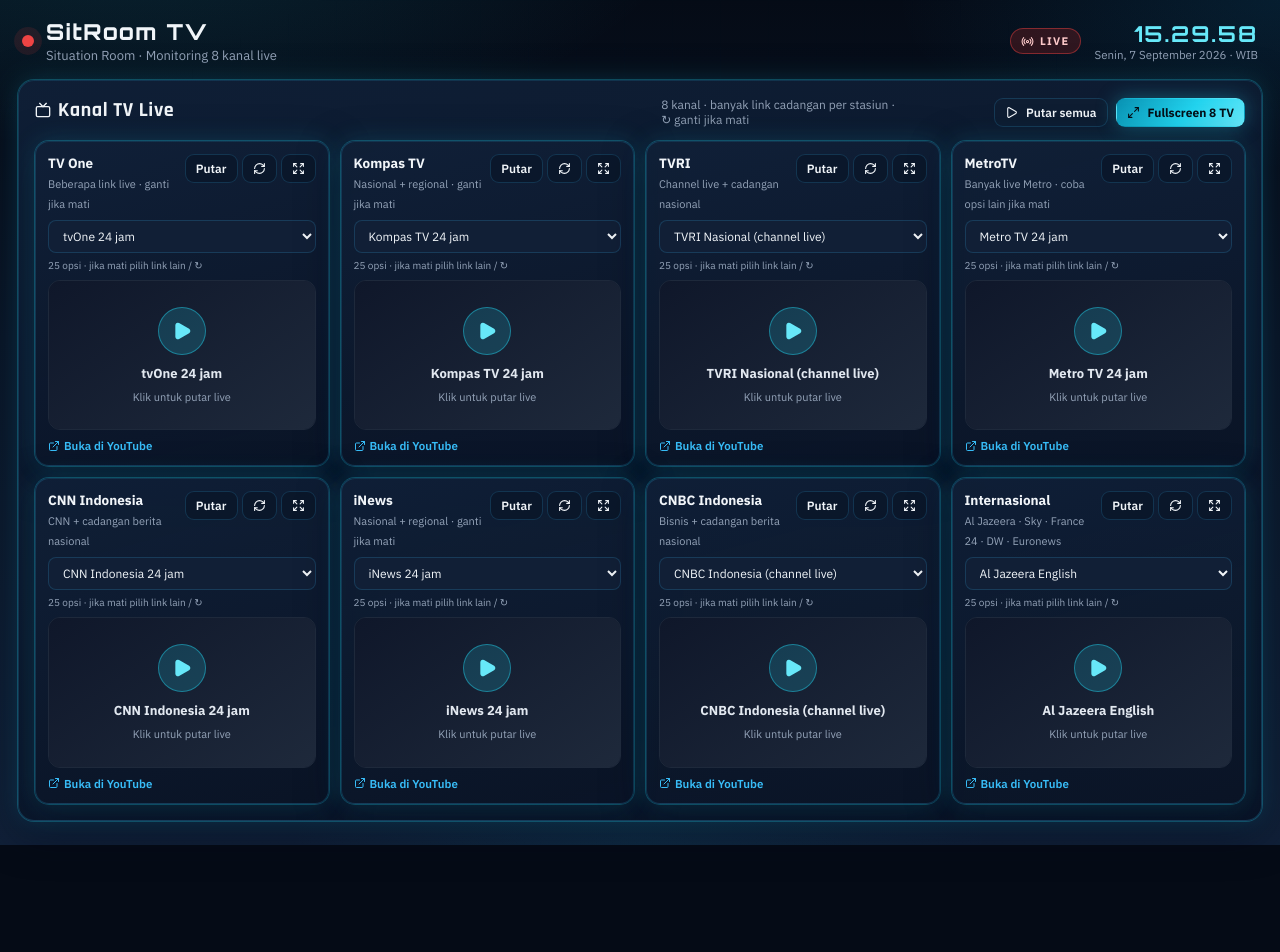
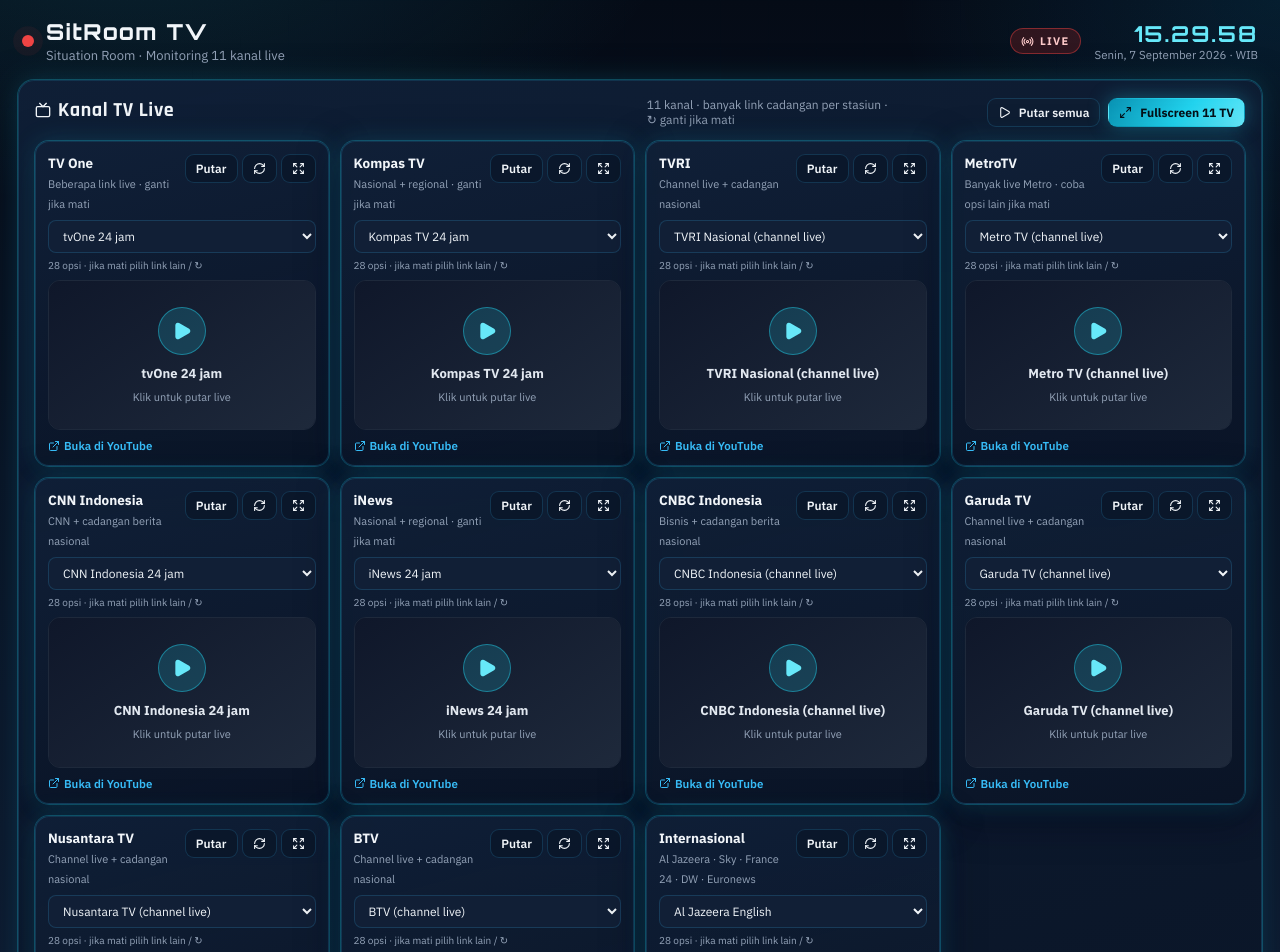
Before and after one commit to abah/SitRoomTV, a React (Vite) app: page / in a window 1280 px wide. Shown: the top 952 px of the page. Before the commit the page ends 845 px from the top, so only its background shows below. Built offline with nearby package versions, Linux system fonts and the light colour scheme.

Commit message:
Add Garuda TV, Nusantara TV, and BTV channels
Expand the monitoring wall to 11 slots with official YouTube
channel-live embeds and update grid/wall layout plus UI copy.

Co-authored-by: AbahRaditya <abah@users.noreply.github.com>

```diff
--- a/index.html
+++ b/index.html
@@ -9,7 +9,7 @@
     <title>SitRoom TV — Monitoring Live</title>
     <meta
       name="description"
-      content="Wall monitoring 8 kanal TV live untuk Situation Room."
+      content="Wall monitoring 11 kanal TV live untuk Situation Room."
     />
     <meta name="theme-color" content="#050b16" />
     <meta name="apple-mobile-web-app-capable" content="yes" />
--- a/package.json
+++ b/package.json
@@ -3,7 +3,7 @@
   "private": true,
   "version": "1.0.0",
   "type": "module",
-  "description": "SitRoom TV — wall monitoring 8 kanal TV live",
+  "description": "SitRoom TV — wall monitoring 11 kanal TV live",
   "scripts": {
     "dev": "vite",
     "build": "tsc -b && vite build",
--- a/src/TvLiveWall.tsx
+++ b/src/TvLiveWall.tsx
@@ -36,7 +36,7 @@ function isFsActive(el: Element | null): boolean {
 
 export default function TvLiveWall({
   title = "Kanal TV Live",
-  subtitle = "8 kanal live · mute · fullscreen wall untuk monitoring",
+  subtitle = "11 kanal live · mute · fullscreen wall untuk monitoring",
   headerActions,
   className = "",
 }: {
@@ -294,14 +294,14 @@ export default function TvLiveWall({
               type="button"
               className="btn small primary"
               onClick={openWall}
-              title="Fullscreen 8 TV"
+              title="Fullscreen 11 TV"
             >
-              <Maximize2 size={13} /> Fullscreen 8 TV
+              <Maximize2 size={13} /> Fullscreen 11 TV
             </button>
           </div>
         </div>
 
-        <div className="sr-tv-grid sr-tv-grid-8">
+        <div className="sr-tv-grid sr-tv-grid-11">
           {TV_CATEGORIES.map((cat) => renderPlayer(cat.id, "grid"))}
         </div>
       </div>
@@ -311,7 +311,7 @@ export default function TvLiveWall({
           <div className="sr-tv-wall" ref={wallFsRef}>
             <header className="sr-tv-wall-bar">
               <div>
-                <b>Monitoring TV — 8 kanal</b>
+                <b>Monitoring TV — 11 kanal</b>
                 <small>
                   {wallFs
                     ? "Mode layar penuh browser · Esc untuk keluar"
@@ -386,7 +386,7 @@ export default function TvLiveWall({
                     openWall();
                   }}
                 >
-                  <Maximize2 size={14} /> Wall 8 TV
+                  <Maximize2 size={14} /> Wall 11 TV
                 </button>
                 <a
                   className="btn small"
--- a/src/main.tsx
+++ b/src/main.tsx
@@ -43,7 +43,7 @@ function App() {
           <span className="sr-live-dot" aria-hidden />
           <div>
             <h1>SitRoom TV</h1>
-            <p>Situation Room · Monitoring 8 kanal live</p>
+            <p>Situation Room · Monitoring 11 kanal live</p>
           </div>
         </div>
         <div className="sr-app-meta">
@@ -57,7 +57,7 @@ function App() {
       <main className="sr-app-main">
         <TvLiveWall
           title="Kanal TV Live"
-          subtitle="8 kanal · banyak link cadangan per stasiun · ↻ ganti jika mati"
+          subtitle="11 kanal · banyak link cadangan per stasiun · ↻ ganti jika mati"
         />
       </main>
     </div>
--- a/src/styles.css
+++ b/src/styles.css
@@ -290,7 +290,7 @@ body {
   gap: 12px;
 }
 
-.sr-tv-grid-8 {
+.sr-tv-grid-11 {
   grid-template-columns: repeat(4, minmax(0, 1fr));
 }
 
@@ -580,7 +580,7 @@ body {
   min-height: 0;
   display: grid;
   grid-template-columns: repeat(4, minmax(0, 1fr));
-  grid-template-rows: repeat(2, minmax(0, 1fr));
+  grid-template-rows: repeat(3, minmax(0, 1fr));
   gap: 8px;
   padding: 8px;
 }
@@ -610,12 +610,12 @@ body {
 }
 
 @media (max-width: 1100px) {
-  .sr-tv-grid-8 {
+  .sr-tv-grid-11 {
     grid-template-columns: 1fr 1fr;
   }
   .sr-tv-wall-grid {
     grid-template-columns: 1fr 1fr;
-    grid-template-rows: repeat(4, minmax(0, 1fr));
+    grid-template-rows: repeat(6, minmax(0, 1fr));
   }
 }
 
@@ -631,7 +631,7 @@ body {
     margin-right: 0;
   }
   .sr-tv-grid,
-  .sr-tv-grid-8 {
+  .sr-tv-grid-11 {
     grid-template-columns: 1fr;
   }
   .sr-tv-wall-grid {
--- a/src/tvStreams.ts
+++ b/src/tvStreams.ts
@@ -1,4 +1,4 @@
-/** Sumber live YouTube untuk wall Monitoring TV Sitroom (8 slot). */
+/** Sumber live YouTube untuk wall Monitoring TV Sitroom (11 slot). */
 export type TvCategoryId =
   | "tvone"
   | "kompas"
@@ -7,6 +7,9 @@ export type TvCategoryId =
   | "cnn"
   | "inews"
   | "cnbc"
+  | "garuda"
+  | "nusantara"
+  | "btv"
   | "internasional";
 
 export interface TvStreamOption {
@@ -145,6 +148,23 @@ export const TV_STREAM_CATALOG: TvStreamOption[] = [
     videoId: "z31jg2THbWM",
   },
 
+  /* —— Garuda TV / Nusantara TV / BTV —— */
+  {
+    id: "garuda-channel",
+    label: "Garuda TV (channel live)",
+    channelId: "UCmXp0n4Oq8DGzjRZj3EvG4Q",
+  },
+  {
+    id: "nusantara-channel",
+    label: "Nusantara TV (channel live)",
+    channelId: "UCAMpZJJNQPZ6q7ZYKJV1igQ",
+  },
+  {
+    id: "btv-channel",
+    label: "BTV (channel live)",
+    channelId: "UCo6NXGgBiaXcvdF2vHXGB4A",
+  },
+
   /* —— Internasional —— */
   {
     id: "aje",
@@ -189,7 +209,7 @@ function optionsWithDefaults(...preferredIds: string[]): TvStreamOption[] {
 }
 
 /**
- * 8 slot wall — tiap menu berisi banyak opsi cadangan
+ * 11 slot wall — tiap menu berisi banyak opsi cadangan
  * supaya selalu ada yang bisa diputar.
  */
 export const TV_CATEGORIES: TvCategory[] = [
@@ -242,8 +262,8 @@ export const TV_CATEGORIES: TvCategory[] = [
     title: "MetroTV",
     hint: "Banyak live Metro · coba opsi lain jika mati",
     options: optionsWithDefaults(
+      "metro-channel",
       "metro-24jam",
-      "metro-channel",
       "metro-bn-raker",
       "metro-bn-rdp",
       "metro-lambe",
@@ -300,6 +320,51 @@ export const TV_CATEGORIES: TvCategory[] = [
       "tvone-24jam",
       "inews-24jam",
       "sindo-24jam",
+    ),
+  },
+  {
+    id: "garuda",
+    title: "Garuda TV",
+    hint: "Channel live + cadangan nasional",
+    options: optionsWithDefaults(
+      "garuda-channel",
+      "nusantara-channel",
+      "btv-channel",
+      "cnnid-24jam",
+      "metro-24jam",
+      "kompas-24jam",
+      "tvone-24jam",
+      "inews-24jam",
+    ),
+  },
+  {
+    id: "nusantara",
+    title: "Nusantara TV",
+    hint: "Channel live + cadangan nasional",
+    options: optionsWithDefaults(
+      "nusantara-channel",
+      "garuda-channel",
+      "btv-channel",
+      "kompas-24jam",
+      "cnnid-24jam",
+      "metro-24jam",
+      "tvone-24jam",
+      "inews-24jam",
+    ),
+  },
+  {
+    id: "btv",
+    title: "BTV",
+    hint: "Channel live + cadangan nasional",
+    options: optionsWithDefaults(
+      "btv-channel",
+      "garuda-channel",
+      "nusantara-channel",
+      "cnbc-channel",
+      "cnnid-24jam",
+      "metro-24jam",
+      "kompas-24jam",
+      "tvone-24jam",
     ),
   },
   {
```
